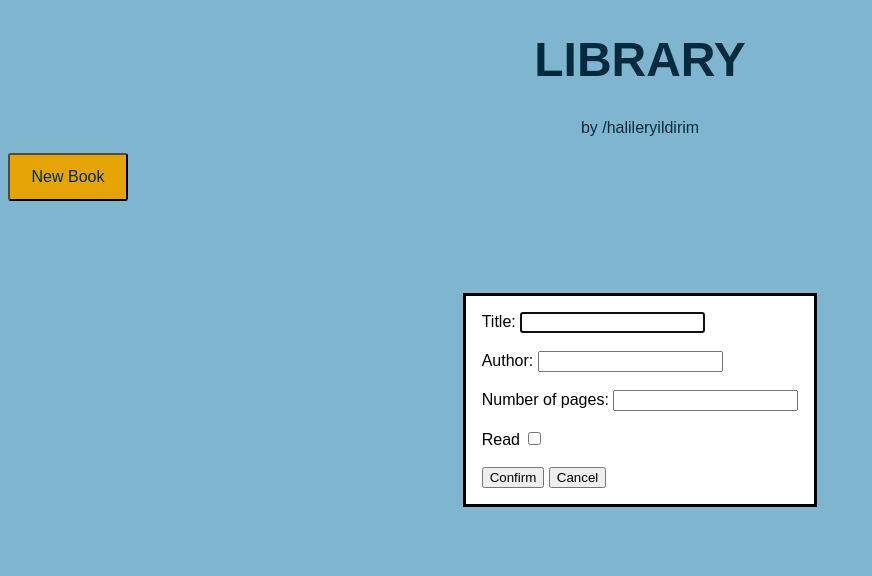
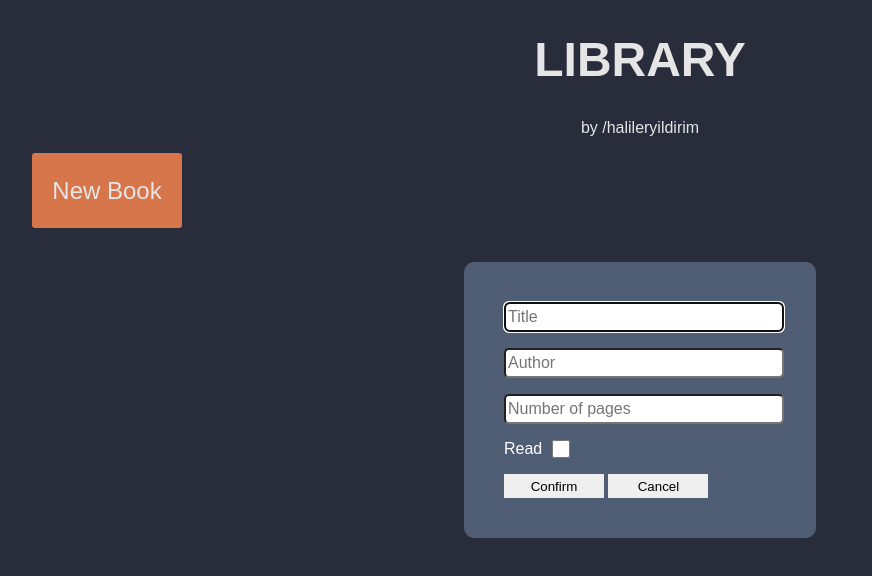
Before and after one commit to halileryildirim/library, a plain HTML site: page index.html in a window 1280 px wide. Both pictures are taken after a click on the button "New Book". Shown: the whole page, without its empty margins (0-872 px from the left). Drawn offline with Linux system fonts and the light colour scheme.

Commit message:
Added styling for form

```diff
--- a/index.html
+++ b/index.html
@@ -15,16 +15,23 @@
 
     <dialog id="form-dialog">
         <form id="book-form">
-            <label for="title">Title:</label>
-            <input type="text" id="title" name="title" required/><br></br>
-            <label for="author">Author:</label>
-            <input type="text" id="author" name="author" required/><br></br>
-            <label for="pages">Number of pages:</label>
-            <input type="number" id="pages" name="pages" required/><br></br>
-            <label for="read">Read</label>
-            <input type="checkbox" id="read"><br></br>
-            <button type="submit" id="confirmBtn">Confirm</button>
-            <button type="reset" id="cancelBtn">Cancel</button>
+            <div>
+                <input type="text" id="title" name="title" required placeholder="Title"/>
+            </div>
+            <div>
+                <input type="text" id="author" name="author" placeholder="Author"required/>
+            </div>
+            <div>
+                <input type="text" id="pages" name="pages" placeholder="Number of pages" required/>
+            </div>
+            <div class="read-checkbox">
+                <label for="read">Read</label>
+                <input type="checkbox" id="read"><br>
+            </div>
+            <div>
+                <button type="submit" id="confirmBtn">Confirm</button>
+                <button type="reset" id="cancelBtn">Cancel</button>
+            </div>
         </form>
     </dialog>
     <p>
--- a/style.css
+++ b/style.css
@@ -4,9 +4,9 @@
     margin: 0;
     padding: 0;
     font-family: sans-serif;
-    background-color: #8ecae6;
+    background-color: #2D3142;
     font-size: 16px;
-    color: #023047;
+    color: #FFFFFF;
 }
 
 .header {
@@ -19,14 +19,61 @@
 
 a {
     text-decoration: none;
-    color: #023047;
+    color: #FFFFFF;
 }
 
 #new-book-btn {
-    background-color: #FFB703;
-    width: 120px;
-    height: 48px;
+    background-color: #EF8354;
+    width: 150px;
+    height: 75px;
+    font-size: 24px;
+    border-radius: 3px;
+    color: #FFFFFF;
+    border: none;
+    margin-left: 24px;
+}
+
+#form-dialog {
+    background-color: #4F5D75;
+    color: #FFFFFF;
+    border: none;
+    border-radius: 10px;
+    width: 25%;
+}
+
+#book-form {
+    display: flex;
+    flex-direction: column;
+    padding: 24px;
+    gap: 16px;
+}
+
+input{
+    width: 100%;
+    height: 24px;
     font-size: 16px;
-    border-radius: 3px;
-    color: #023047;
+    border-radius: 5px;
 }
+.read-checkbox {
+    display: flex;
+    justify-content: flex-start;
+    align-items: center;
+    gap: 10px;
+}
+
+#read {
+    margin: 0;
+    width: 18px;
+    height: 18px;
+}
+
+#confirmBtn, #cancelBtn {
+    height: 24px;
+    width: 100px;
+    border: none;
+}
+
+#confirmBtn:hover, #cancelBtn:hover {
+    background-color: #EF8354;
+    border: none;
+}
```
